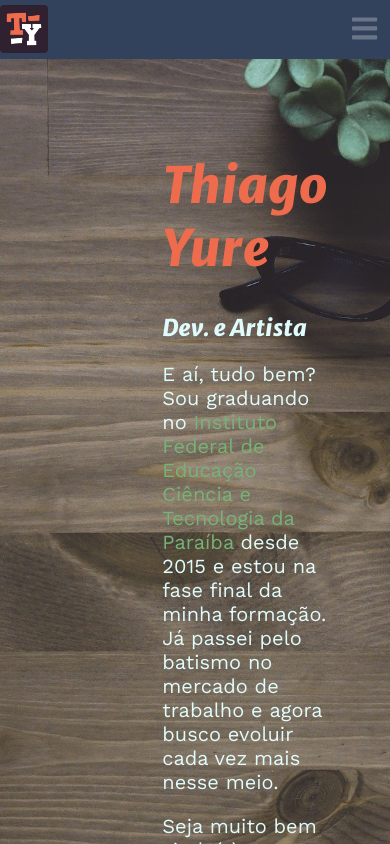
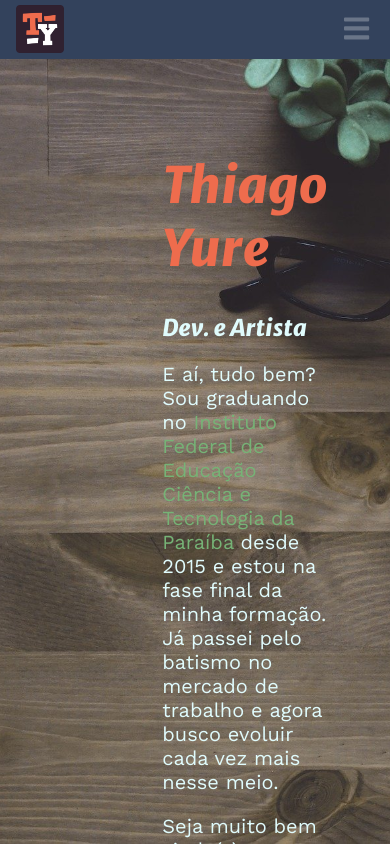
Before and after one commit to ThiagoYure/My-Site, a Next.js app: page / in a window 390 px wide. Shown: the top 844 px of the page. Built offline with nearby package versions, Linux system fonts and the light colour scheme; a web font is replaced by a local one.

Commit message:
Resolvendo problemas de menu mobile

```diff
--- a/styles/styles.css
+++ b/styles/styles.css
@@ -418,11 +418,18 @@
     -webkit-box-direction: normal;
         -ms-flex-direction: column;
             flex-direction: column;
+    padding: 0;
   }
   .menuIcon {
     padding: 0.8rem;
     display: block;
     overflow: visible;
+  }
+  .menu {
+    padding-top: 0;
+    padding-bottom: 0;
+    padding-right: 0.5rem;
+    padding-left: 1rem;
   }
   .menuMobile {
     -webkit-box-orient: vertical;
@@ -433,6 +440,9 @@
     width: 100%;
     position: absolute;
     top: 4.5rem;
+    padding-top: 0;
+    padding-bottom: 0;
+    padding: 0;
   }
   .menuMobile div {
     width: 100%;
```
Also changed, not shown: styles/layouts/_navBar.scss (+11 -0 lines), 1 other file (tests, documents, lock files or other folders).
